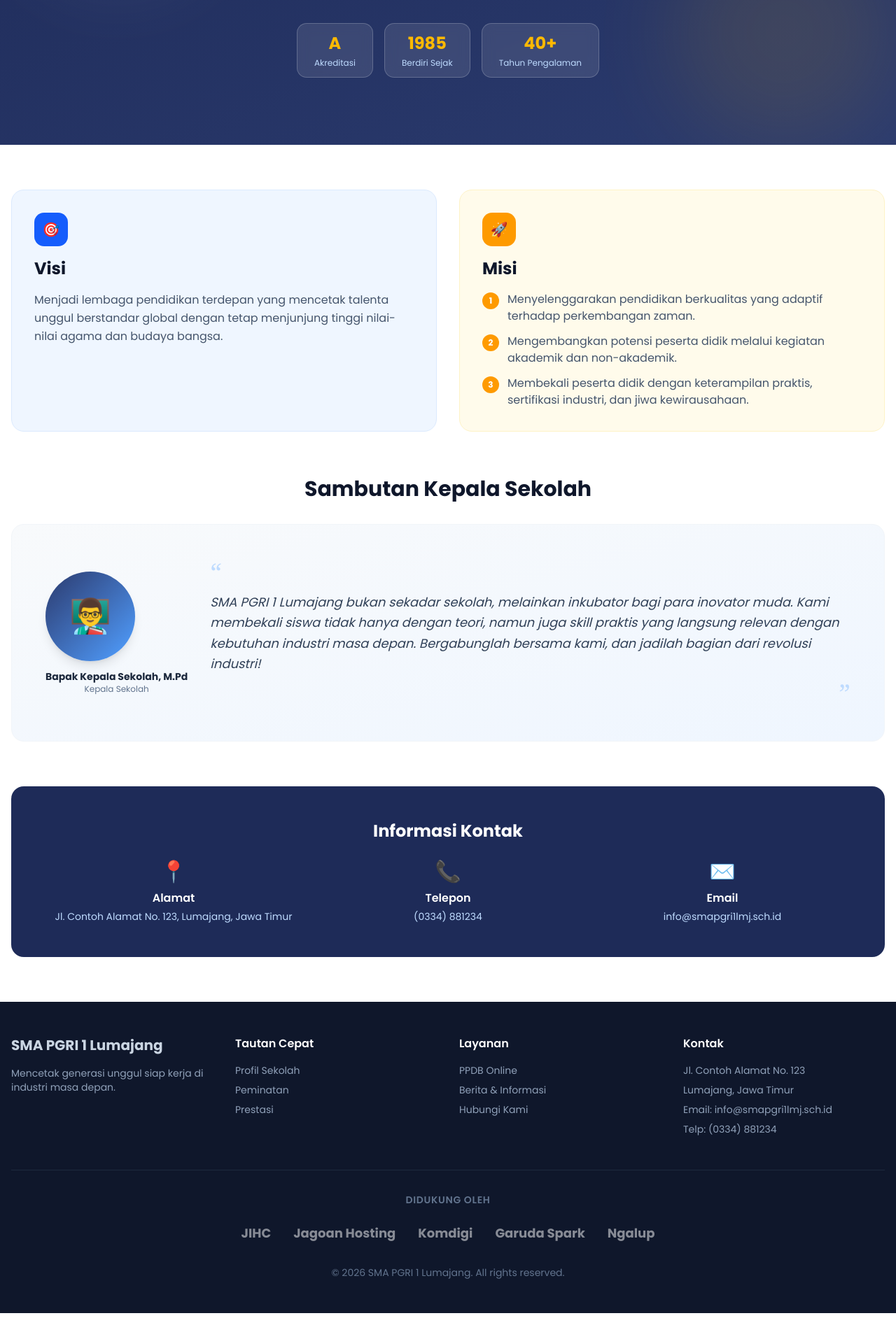
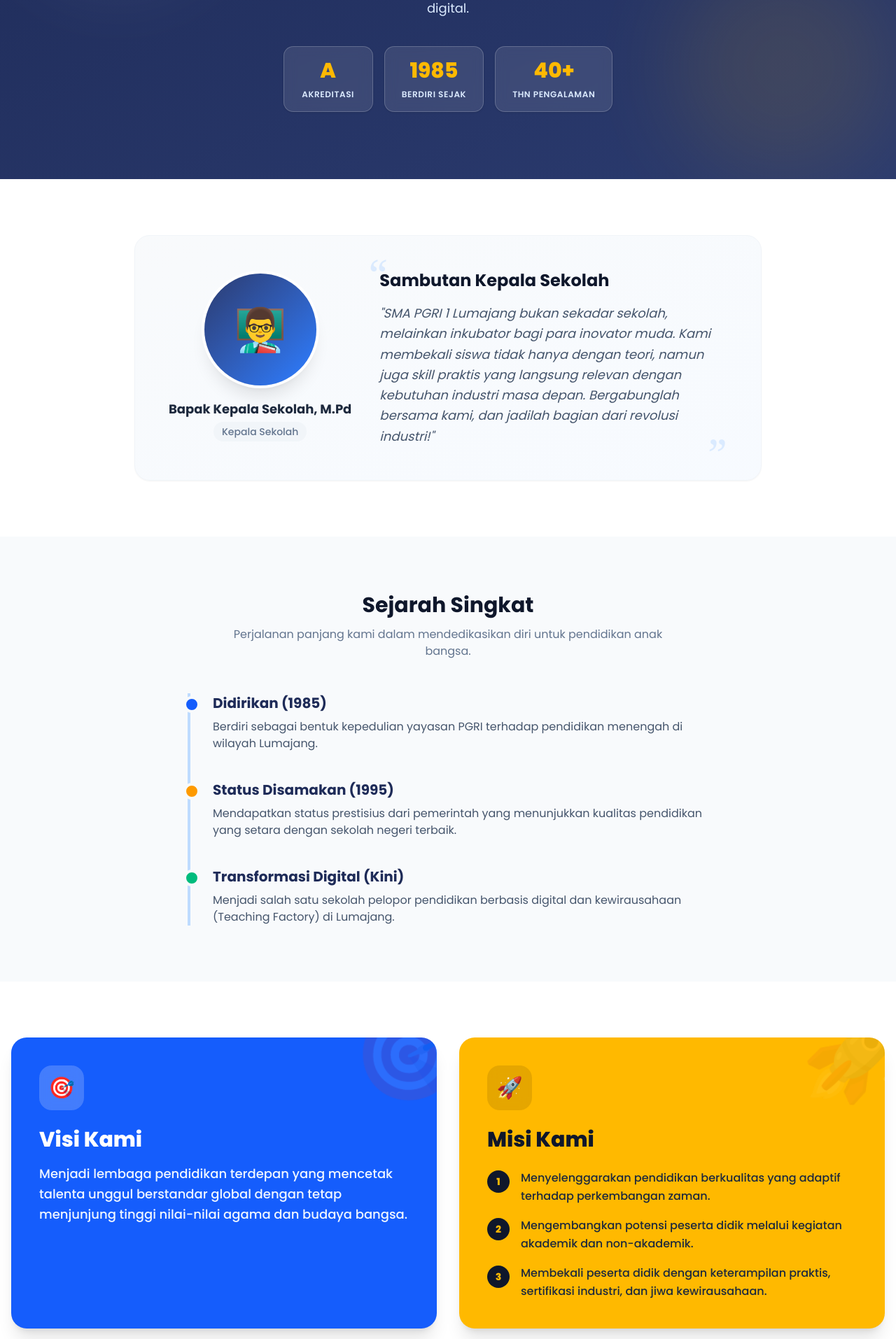
Before and after one commit to azka13labib-ops/JHIC, a Next.js app in the folder frontend/: page /profil in a window 1280 px wide. Shown: the part 446-2360 px from the top of the page at 70% size. Before the commit the page ends 2323 px from the top, so only its background shows below. Built offline with nearby package versions, Linux system fonts and the light colour scheme; no server answers.

Commit message:
feat: revamp Profil page with modern long-scrolling UI

```diff
--- a/frontend/src/app/(public)/profil/page.tsx
+++ b/frontend/src/app/(public)/profil/page.tsx
@@ -1,10 +1,10 @@
 import type { Metadata } from 'next';
 import Image from 'next/image';
-import { getSchoolProfile } from '@/lib/api/school';
+import { getSchoolProfile, getPartners } from '@/lib/api/school';
 
 export const metadata: Metadata = {
   title: 'Profil Sekolah | SMA PGRI 1 Lumajang',
-  description: 'Profil lengkap SMA PGRI 1 Lumajang: visi, misi, sambutan kepala sekolah, sejarah, dan akreditasi.',
+  description: 'Profil lengkap SMA PGRI 1 Lumajang: visi, misi, sambutan kepala sekolah, sejarah, dan kemitraan.',
   openGraph: {
     title: 'Profil Sekolah | SMA PGRI 1 Lumajang',
     description: 'Mencetak generasi emas yang religius, cerdas, terampil, dan profesional.',
@@ -15,12 +15,22 @@
 
 export default async function ProfilPage() {
   const profile = await getSchoolProfile();
+  const partners = await getPartners();
 
   const missions = profile.mission?.split('\n').filter(Boolean) ?? [];
 
+  const facilities = [
+    { name: 'Lab. Komputer Standar Industri', icon: '💻' },
+    { name: 'Perpustakaan Digital', icon: '📚' },
+    { name: 'Bengkel Teaching Factory', icon: '🛠️' },
+    { name: 'Lapangan Olahraga', icon: '⚽' },
+    { name: 'Ruang Kelas Full AC & Proyektor', icon: '🏫' },
+    { name: 'Masjid Jami\' Sekolah', icon: '🕌' },
+  ];
+
   return (
-    <div className="min-h-screen bg-white">
-      {/* Hero */}
+    <div className="min-h-screen bg-slate-50">
+      {/* 1. Hero Section */}
       <section className="relative bg-linear-to-br from-[#1E2B58] to-[#2B3B6F] text-white py-24 overflow-hidden">
         <div className="absolute inset-0 opacity-10">
           <div className="absolute top-10 left-10 w-64 h-64 bg-white rounded-full blur-3xl" />
@@ -30,90 +40,178 @@
           <div className="inline-flex items-center gap-2 bg-white/10 backdrop-blur border border-white/20 rounded-full px-4 py-2 text-sm mb-6">
             🏫 Profil Sekolah
           </div>
-          <h1 className="text-4xl sm:text-5xl font-extrabold mb-4">{profile.name}</h1>
-          <p className="text-blue-100 max-w-2xl mx-auto text-lg">{profile.description}</p>
-          <div className="flex flex-wrap justify-center gap-4 mt-8">
-            <div className="bg-white/10 backdrop-blur border border-white/20 rounded-xl px-6 py-3 text-center">
-              <div className="text-2xl font-bold text-amber-400">A</div>
-              <div className="text-xs text-blue-200 mt-1">Akreditasi</div>
+          <h1 className="text-4xl sm:text-5xl font-extrabold mb-6 leading-tight">{profile.name}</h1>
+          <p className="text-blue-100 max-w-2xl mx-auto text-lg leading-relaxed">{profile.description}</p>
+          <div className="flex flex-wrap justify-center gap-4 mt-10">
+            <div className="bg-white/10 backdrop-blur border border-white/20 rounded-xl px-6 py-4 text-center min-w-32 shadow-sm">
+              <div className="text-3xl font-black text-amber-400">A</div>
+              <div className="text-xs font-semibold text-blue-100 mt-2 uppercase tracking-wider">Akreditasi</div>
             </div>
-            <div className="bg-white/10 backdrop-blur border border-white/20 rounded-xl px-6 py-3 text-center">
-              <div className="text-2xl font-bold text-amber-400">1985</div>
-              <div className="text-xs text-blue-200 mt-1">Berdiri Sejak</div>
+            <div className="bg-white/10 backdrop-blur border border-white/20 rounded-xl px-6 py-4 text-center min-w-32 shadow-sm">
+              <div className="text-3xl font-black text-amber-400">1985</div>
+              <div className="text-xs font-semibold text-blue-100 mt-2 uppercase tracking-wider">Berdiri Sejak</div>
             </div>
-            <div className="bg-white/10 backdrop-blur border border-white/20 rounded-xl px-6 py-3 text-center">
-              <div className="text-2xl font-bold text-amber-400">40+</div>
-              <div className="text-xs text-blue-200 mt-1">Tahun Pengalaman</div>
+            <div className="bg-white/10 backdrop-blur border border-white/20 rounded-xl px-6 py-4 text-center min-w-32 shadow-sm">
+              <div className="text-3xl font-black text-amber-400">40+</div>
+              <div className="text-xs font-semibold text-blue-100 mt-2 uppercase tracking-wider">Thn Pengalaman</div>
             </div>
           </div>
         </div>
       </section>
 
-      <div className="container mx-auto px-4 py-16">
-        {/* Visi & Misi */}
-        <div className="grid grid-cols-1 md:grid-cols-2 gap-8 mb-16">
-          <div className="bg-blue-50 rounded-2xl p-8 border border-blue-100">
-            <div className="w-12 h-12 bg-blue-600 rounded-xl flex items-center justify-center text-white text-xl mb-4">🎯</div>
-            <h2 className="text-2xl font-bold text-slate-900 mb-4">Visi</h2>
-            <p className="text-slate-600 leading-relaxed">{profile.vision}</p>
+      {/* 2. Sambutan Kepala Sekolah */}
+      <section className="py-20 bg-white">
+        <div className="container mx-auto px-4">
+          <div className="max-w-4xl mx-auto bg-linear-to-br from-slate-50 to-blue-50/50 rounded-3xl p-8 md:p-12 border border-slate-100 flex flex-col md:flex-row gap-10 items-center shadow-xs">
+            <div className="shrink-0 flex flex-col items-center">
+              <div className="w-40 h-40 bg-linear-to-br from-[#2B3B6F] to-blue-500 rounded-full flex items-center justify-center text-white text-6xl shadow-xl ring-4 ring-white">
+                👨‍🏫
               </div>
-          <div className="bg-amber-50 rounded-2xl p-8 border border-amber-100">
-            <div className="w-12 h-12 bg-amber-500 rounded-xl flex items-center justify-center text-white text-xl mb-4">🚀</div>
-            <h2 className="text-2xl font-bold text-slate-900 mb-4">Misi</h2>
-            <ul className="space-y-3">
+              <p className="text-center mt-5 font-bold text-slate-800 text-lg">{profile.principal_name}</p>
+              <p className="text-center text-sm font-medium text-slate-500 bg-slate-100 px-3 py-1 rounded-full mt-1">Kepala Sekolah</p>
+            </div>
+            <div className="flex-1 relative">
+              <div className="absolute -top-6 -left-4 text-6xl text-blue-200/50 font-serif leading-none">&ldquo;</div>
+              <h2 className="text-2xl font-bold text-slate-900 mb-4 relative z-10">Sambutan Kepala Sekolah</h2>
+              <p className="text-slate-600 leading-relaxed text-lg italic relative z-10">
+                &quot;{profile.principal_message}&quot;
+              </p>
+              <div className="absolute -bottom-10 right-0 text-6xl text-blue-200/50 font-serif leading-none">&rdquo;</div>
+            </div>
+          </div>
+        </div>
+      </section>
+
+      {/* 3. Sejarah Singkat */}
+      <section className="py-20 bg-slate-50">
+        <div className="container mx-auto px-4">
+          <div className="text-center mb-12">
+            <h2 className="text-3xl font-bold text-slate-900">Sejarah Singkat</h2>
+            <p className="text-slate-500 mt-3 max-w-2xl mx-auto">Perjalanan panjang kami dalam mendedikasikan diri untuk pendidikan anak bangsa.</p>
+          </div>
+          <div className="max-w-3xl mx-auto">
+            <div className="relative border-l-4 border-blue-200 ml-3 md:ml-1/2">
+              <div className="mb-10 ml-8 relative">
+                <div className="absolute -left-10.5 top-1 w-6 h-6 bg-blue-600 rounded-full border-4 border-slate-50" />
+                <h3 className="text-xl font-bold text-[#1E2B58]">Didirikan (1985)</h3>
+                <p className="text-slate-600 mt-2">Berdiri sebagai bentuk kepedulian yayasan PGRI terhadap pendidikan menengah di wilayah Lumajang.</p>
+              </div>
+              <div className="mb-10 ml-8 relative">
+                <div className="absolute -left-10.5 top-1 w-6 h-6 bg-amber-500 rounded-full border-4 border-slate-50" />
+                <h3 className="text-xl font-bold text-[#1E2B58]">Status Disamakan (1995)</h3>
+                <p className="text-slate-600 mt-2">Mendapatkan status prestisius dari pemerintah yang menunjukkan kualitas pendidikan yang setara dengan sekolah negeri terbaik.</p>
+              </div>
+              <div className="ml-8 relative">
+                <div className="absolute -left-10.5 top-1 w-6 h-6 bg-emerald-500 rounded-full border-4 border-slate-50" />
+                <h3 className="text-xl font-bold text-[#1E2B58]">Transformasi Digital (Kini)</h3>
+                <p className="text-slate-600 mt-2">Menjadi salah satu sekolah pelopor pendidikan berbasis digital dan kewirausahaan (Teaching Factory) di Lumajang.</p>
+              </div>
+            </div>
+          </div>
+        </div>
+      </section>
+
+      {/* 4. Visi & Misi */}
+      <section className="py-20 bg-white">
+        <div className="container mx-auto px-4">
+          <div className="grid grid-cols-1 md:grid-cols-2 gap-8">
+            <div className="bg-blue-600 rounded-3xl p-10 text-white shadow-xl relative overflow-hidden group hover:scale-[1.02] transition-transform duration-300">
+              <div className="absolute -right-10 -top-10 text-9xl opacity-10 group-hover:rotate-12 transition-transform duration-500">🎯</div>
+              <div className="w-16 h-16 bg-white/20 rounded-2xl flex items-center justify-center text-3xl mb-6 backdrop-blur">🎯</div>
+              <h2 className="text-3xl font-extrabold mb-4">Visi Kami</h2>
+              <p className="text-blue-50 text-lg leading-relaxed font-medium">{profile.vision}</p>
+            </div>
+
+            <div className="bg-amber-400 rounded-3xl p-10 text-slate-900 shadow-xl relative overflow-hidden group hover:scale-[1.02] transition-transform duration-300">
+              <div className="absolute -right-10 -top-10 text-9xl opacity-10 group-hover:-rotate-12 transition-transform duration-500">🚀</div>
+              <div className="w-16 h-16 bg-black/10 rounded-2xl flex items-center justify-center text-3xl mb-6 backdrop-blur">🚀</div>
+              <h2 className="text-3xl font-extrabold mb-6">Misi Kami</h2>
+              <ul className="space-y-4">
                 {missions.map((m, i) => (
-                <li key={i} className="flex items-start gap-3 text-slate-600">
-                  <span className="w-6 h-6 bg-amber-500 rounded-full flex items-center justify-center text-white text-xs font-bold shrink-0 mt-0.5">{i + 1}</span>
-                  <span>{m.replace(/^\d+\.\s*/, '')}</span>
+                  <li key={i} className="flex items-start gap-4">
+                    <span className="w-8 h-8 bg-slate-900 rounded-full flex items-center justify-center text-amber-400 text-sm font-black shrink-0 mt-0.5">{i + 1}</span>
+                    <span className="font-medium text-slate-800 leading-relaxed">{m.replace(/^\d+\.\s*/, '')}</span>
                   </li>
                 ))}
               </ul>
             </div>
           </div>
+        </div>
+      </section>
 
-        {/* Sambutan Kepala Sekolah */}
-        <div className="mb-16">
-          <div className="text-center mb-8">
-            <h2 className="text-3xl font-bold text-slate-900">Sambutan Kepala Sekolah</h2>
+      {/* 5. Sarana & Prasarana */}
+      <section className="py-20 bg-slate-50 border-t border-slate-100">
+        <div className="container mx-auto px-4 text-center">
+          <div className="inline-flex items-center gap-2 bg-blue-100 text-blue-700 rounded-full px-4 py-2 text-sm font-bold mb-4">
+            🏢 Fasilitas Terbaik
           </div>
-          <div className="bg-linear-to-br from-slate-50 to-blue-50 rounded-2xl p-8 md:p-12 border border-slate-100 flex flex-col md:flex-row gap-8 items-center">
-            <div className="shrink-0">
-              <div className="w-32 h-32 bg-linear-to-br from-[#2B3B6F] to-blue-400 rounded-full flex items-center justify-center text-white text-5xl shadow-lg">
-                👨‍🏫
+          <h2 className="text-3xl font-bold text-slate-900 mb-12">Sarana & Prasarana</h2>
+
+          <div className="grid grid-cols-2 md:grid-cols-3 gap-6 max-w-5xl mx-auto">
+            {facilities.map((fac, i) => (
+              <div key={i} className="bg-white p-6 rounded-2xl shadow-sm border border-slate-100 hover:shadow-md transition-shadow hover:border-blue-200 group">
+                <div className="text-5xl mb-4 group-hover:scale-110 transition-transform duration-300">{fac.icon}</div>
+                <h3 className="font-semibold text-slate-800">{fac.name}</h3>
               </div>
-              <p className="text-center mt-3 font-bold text-slate-800 text-sm">{profile.principal_name}</p>
-              <p className="text-center text-xs text-slate-500">Kepala Sekolah</p>
-            </div>
-            <div>
-              <div className="text-4xl text-blue-200 font-serif mb-2">&ldquo;</div>
-              <p className="text-slate-700 leading-relaxed text-lg italic">{profile.principal_message}</p>
-              <div className="text-4xl text-blue-200 font-serif mt-2 text-right">&rdquo;</div>
+            ))}
           </div>
         </div>
+      </section>
+
+      {/* 6. Kemitraan */}
+      {partners.length > 0 && (
+        <section className="py-20 bg-white border-t border-slate-100">
+          <div className="container mx-auto px-4 text-center">
+            <h2 className="text-3xl font-bold text-slate-900 mb-4">Kemitraan & Industri</h2>
+            <p className="text-slate-500 mb-12 max-w-2xl mx-auto">Bekerjasama dengan berbagai instansi dan perusahaan terkemuka untuk memastikan lulusan kami siap bersaing di dunia kerja.</p>
+
+            <div className="flex flex-wrap justify-center gap-8 md:gap-12 items-center opacity-70">
+              {partners.map((partner) => (
+                <div key={partner.id} className="w-32 h-20 relative grayscale hover:grayscale-0 transition-all duration-300">
+                  {partner.logo_url ? (
+                    <Image
+                      src={partner.logo_url}
+                      alt={partner.name}
+                      fill
+                      className="object-contain"
+                    />
+                  ) : (
+                    <div className="w-full h-full flex items-center justify-center font-bold text-slate-400 bg-slate-100 rounded-lg">
+                      {partner.name}
                     </div>
+                  )}
+                </div>
+              ))}
+            </div>
+          </div>
+        </section>
+      )}
 
-        {/* Kontak */}
-        <div className="bg-[#1E2B58] text-white rounded-2xl p-8 md:p-12">
-          <h2 className="text-2xl font-bold mb-6 text-center">Informasi Kontak</h2>
-          <div className="grid grid-cols-1 sm:grid-cols-3 gap-6 text-center">
-            <div>
-              <div className="text-3xl mb-2">📍</div>
-              <h3 className="font-semibold mb-1">Alamat</h3>
-              <p className="text-blue-200 text-sm">{profile.address}</p>
+      {/* 7. Kontak & CTA */}
+      <section className="py-20 bg-[#1E2B58] text-white">
+        <div className="container mx-auto px-4">
+          <div className="max-w-4xl mx-auto text-center">
+            <h2 className="text-3xl font-bold mb-10">Kunjungi Sekolah Kami</h2>
+            <div className="grid grid-cols-1 sm:grid-cols-3 gap-8">
+              <div className="bg-white/10 p-6 rounded-2xl backdrop-blur border border-white/10 hover:bg-white/20 transition-colors">
+                <div className="text-4xl mb-4">📍</div>
+                <h3 className="font-bold text-lg mb-2 text-amber-400">Alamat</h3>
+                <p className="text-blue-100 text-sm leading-relaxed">{profile.address}</p>
               </div>
-            <div>
-              <div className="text-3xl mb-2">📞</div>
-              <h3 className="font-semibold mb-1">Telepon</h3>
-              <p className="text-blue-200 text-sm">{profile.phone}</p>
+              <div className="bg-white/10 p-6 rounded-2xl backdrop-blur border border-white/10 hover:bg-white/20 transition-colors">
+                <div className="text-4xl mb-4">📞</div>
+                <h3 className="font-bold text-lg mb-2 text-amber-400">Telepon</h3>
+                <p className="text-blue-100 text-sm leading-relaxed">{profile.phone}</p>
               </div>
-            <div>
-              <div className="text-3xl mb-2">✉️</div>
-              <h3 className="font-semibold mb-1">Email</h3>
-              <p className="text-blue-200 text-sm">{profile.email}</p>
+              <div className="bg-white/10 p-6 rounded-2xl backdrop-blur border border-white/10 hover:bg-white/20 transition-colors">
+                <div className="text-4xl mb-4">✉️</div>
+                <h3 className="font-bold text-lg mb-2 text-amber-400">Email</h3>
+                <p className="text-blue-100 text-sm leading-relaxed">{profile.email}</p>
               </div>
             </div>
           </div>
         </div>
+      </section>
     </div>
   );
 }
```
Lines whose indentation alone changed are shown as unchanged.
